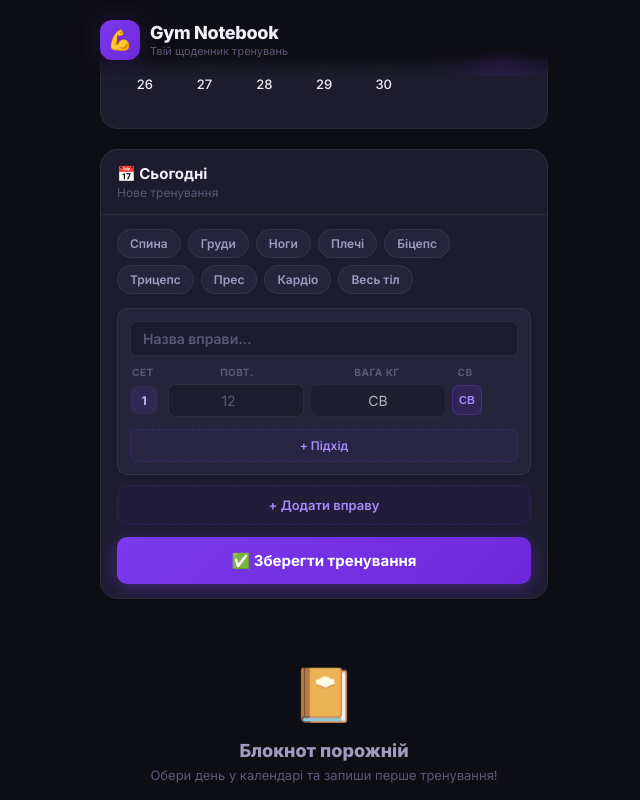
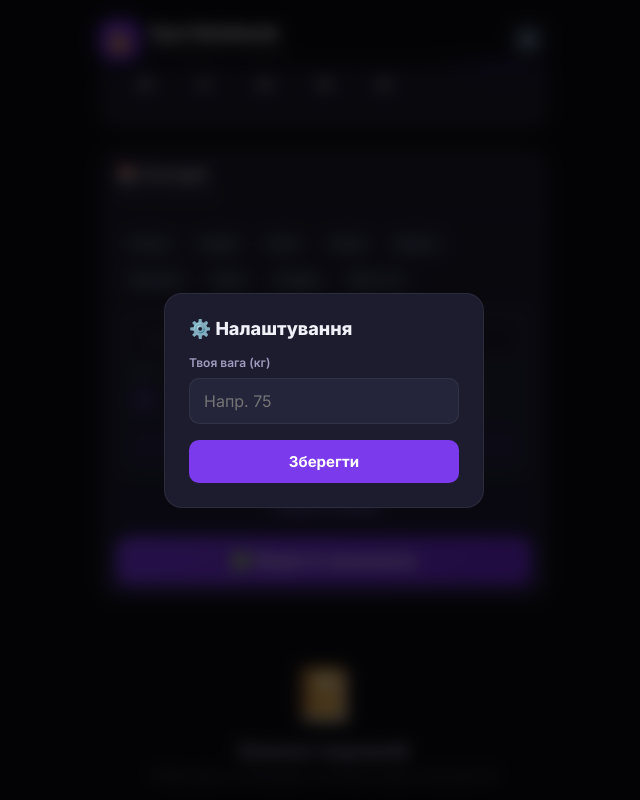
Before and after one commit to freshbio15-ai/workout-tracker, a plain HTML site: page index.html in a window 1280 px wide. Both pictures are taken after a click on the button "СВ". Shown: the part 440-1240 px from the top of the page, without its empty margins (316-956 px from the left). Drawn offline with nearby package versions, Linux system fonts and the light colour scheme.

Commit message:
Додано налаштування ваги та логіку для кнопки СВ

```diff
--- a/app.js
+++ b/app.js
@@ -45,6 +45,11 @@ function buildGrid(year, month) {
 // ══════════════════════════════════════════════════════════════════════
 function App() {
   const [data, setData]         = useState(load);           // { 'YYYY-MM-DD': {muscle, exercises} }
+  const [settings, setSettings] = useState(() => {
+    try { return JSON.parse(localStorage.getItem('gymbook-settings')) || { userWeight: '' }; }
+    catch { return { userWeight: '' }; }
+  });
+  const [showSettings, setShowSettings] = useState(false);
   const [calDate, setCalDate]   = useState(new Date());     // month being viewed
   const [selected, setSelected] = useState(todayKey());     // currently selected day key
   const [draft, setDraft]       = useState(null);           // editing draft for selected day
@@ -52,6 +57,7 @@ function App() {
   const toastTimer = useRef(null);
 
   useEffect(() => { save(data); }, [data]);
+  useEffect(() => { localStorage.setItem('gymbook-settings', JSON.stringify(settings)); }, [settings]);
 
   // open day → load existing or blank draft
   useEffect(() => {
@@ -236,13 +242,31 @@ function App() {
                   className:'set-input', type:'text', inputMode:'decimal',
                   placeholder:'0',
                   value:s.isBodyweight ? 'СВ' : s.weight,
-                  onChange:e=>setSetField(ei,si,'weight',e.target.value),
+                  onChange:e=>{
+                    setSetField(ei,si,'weight',e.target.value);
+                    setSetField(ei,si,'isBodyweight',false);
+                  },
                   disabled: s.isBodyweight,
                   style: s.isBodyweight ? { opacity: 0.7 } : {}
                 }),
                 React.createElement('button', {
                   className:'bw-btn' + (s.isBodyweight ? ' active' : ''),
-                  onClick: () => setSetField(ei, si, 'isBodyweight', !s.isBodyweight)
+                  onClick: () => {
+                    if (!settings.userWeight) {
+                      showToast('⚙️ Вкажіть свою вагу в налаштуваннях');
+                      setShowSettings(true);
+                      return;
+                    }
+                    const newState = !s.isBodyweight;
+                    setDraft(prev => {
+                      const ex = prev.exercises.map((e,i) => i!==ei ? e : {
+                        ...e, sets: e.sets.map((set,j) => j!==si ? set : {
+                          ...set, isBodyweight: newState, weight: newState ? settings.userWeight : ''
+                        })
+                      });
+                      return { ...prev, exercises:ex };
+                    });
+                  }
                 }, 'СВ'),
                 ex.sets.length > 1 ? React.createElement('button', {
                   className:'set-del-btn', onClick:()=>removeSet(ei,si)
@@ -325,6 +349,9 @@ function App() {
           React.createElement('h1', null, 'Gym Notebook'),
           React.createElement('p', null, 'Твій щоденник тренувань')
         )
+      ),
+      React.createElement('div', { className:'header-actions' },
+        React.createElement('button', { className:'settings-btn', onClick:()=>setShowSettings(true) }, '⚙️')
       )
     ),
 
@@ -380,7 +407,21 @@ function App() {
     renderHistory(),
 
     // toast
-    toast && React.createElement('div', { key:toast, className:'toast' }, toast)
+    toast && React.createElement('div', { key:toast, className:'toast' }, toast),
+
+    // settings modal
+    showSettings && React.createElement('div', { className:'modal-overlay', onClick:(e)=>{if(e.target===e.currentTarget)setShowSettings(false)} },
+      React.createElement('div', { className:'modal-box' },
+        React.createElement('h3', null, '⚙️ Налаштування'),
+        React.createElement('label', { style:{fontSize:'12px', color:'var(--text2)', marginBottom:'8px', display:'block', fontWeight:600} }, 'Твоя вага (кг)'),
+        React.createElement('input', {
+          className:'modal-input', type:'number', inputMode:'decimal', placeholder:'Напр. 75',
+          value: settings.userWeight,
+          onChange: e => setSettings({ ...settings, userWeight: e.target.value })
+        }),
+        React.createElement('button', { className:'modal-close-btn', onClick:()=>setShowSettings(false) }, 'Зберегти')
+      )
+    )
   );
 }
 
--- /dev/null
+++ b/patch.js
@@ -0,0 +1 @@
+// I will rewrite app.js carefully
--- a/styles.css
+++ b/styles.css
@@ -94,7 +94,7 @@ body {
   margin-top:1px;
 }
 
-.header-btn {
+.header-btn, .settings-btn {
   width:40px;
   height:40px;
   border-radius:12px;
@@ -108,7 +108,8 @@ body {
   cursor:pointer;
   transition:all .2s;
 }
-.header-btn:active { transform:scale(.9); }
+.header-btn:active, .settings-btn:active { transform:scale(.9); }
+.header-actions { display:flex; gap:8px; }
 
 /* ===== STATS BAR ===== */
 .stats-bar {
@@ -621,3 +622,30 @@ body {
 ::-webkit-scrollbar { width:4px; }
 ::-webkit-scrollbar-track { background:transparent; }
 ::-webkit-scrollbar-thumb { background:var(--bg4); border-radius:4px; }
+
+/* ===== MODAL ===== */
+.modal-overlay {
+  position:fixed; inset:0; background:rgba(0,0,0,.7);
+  backdrop-filter:blur(8px); -webkit-backdrop-filter:blur(8px);
+  z-index:200; display:flex; align-items:center; justify-content:center;
+  animation:fadeIn .2s; padding:20px;
+}
+.modal-box {
+  background:var(--bg3); border:1px solid var(--border);
+  border-radius:var(--radius); width:100%; max-width:320px;
+  padding:24px; animation:slideDown .3s cubic-bezier(.16,1,.3,1);
+}
+.modal-box h3 { margin-bottom:16px; font-size:18px; font-weight:800; display:flex; align-items:center; gap:8px; }
+.modal-input {
+  width:100%; background:var(--bg4); border:1px solid var(--border);
+  border-radius:var(--radius-sm); padding:12px 14px; color:var(--text1);
+  font-size:16px; font-family:inherit; margin-bottom:16px;
+}
+.modal-input:focus { outline:none; border-color:var(--accent); }
+.modal-close-btn {
+  width:100%; padding:12px; background:var(--accent); border:none;
+  border-radius:var(--radius-sm); color:#fff; font-weight:700;
+  font-size:15px; cursor:pointer; font-family:inherit;
+}
+.modal-close-btn:active { transform:scale(.97); }
+@keyframes fadeIn { from { opacity:0; } to { opacity:1; } }
```
